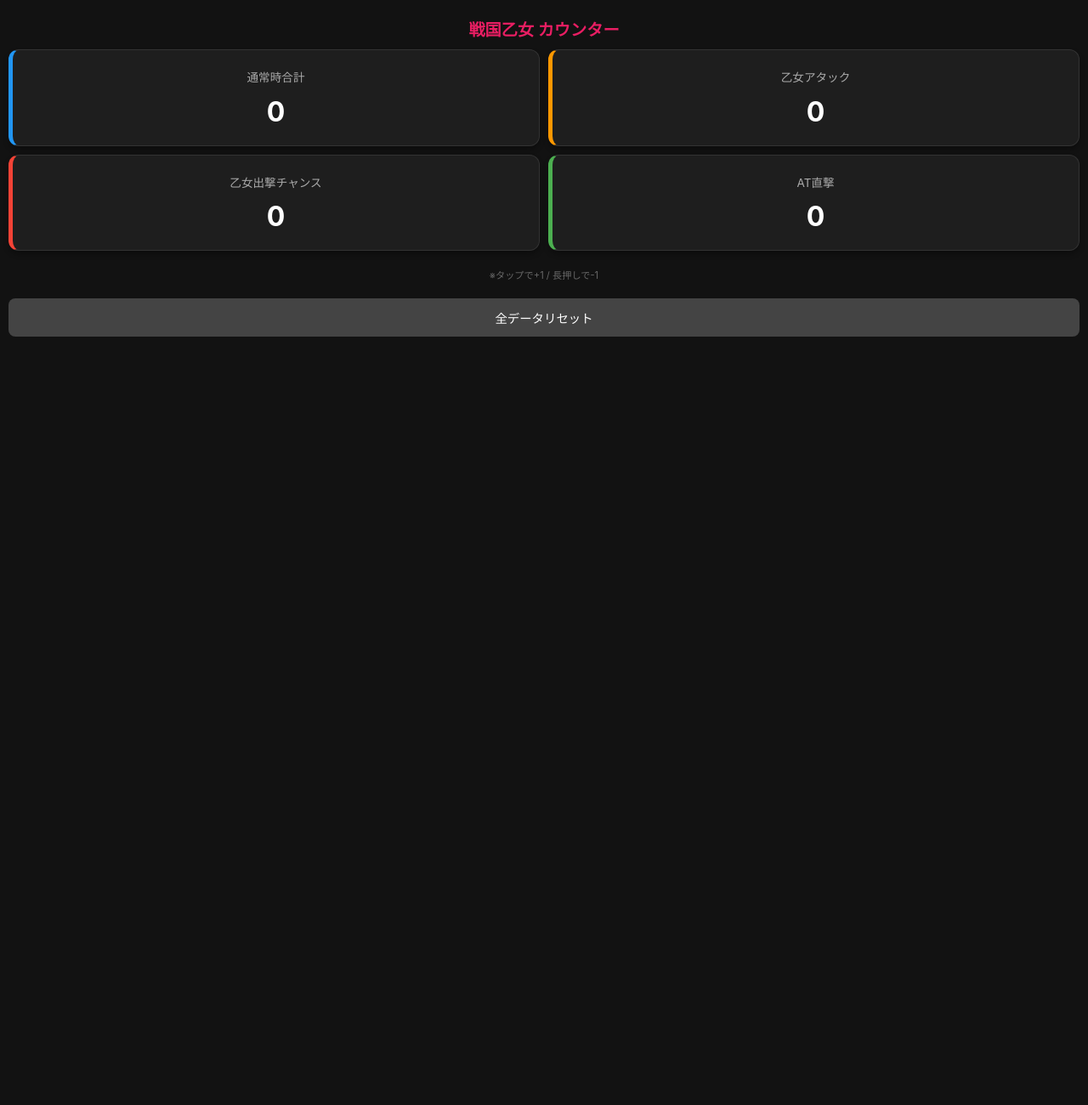
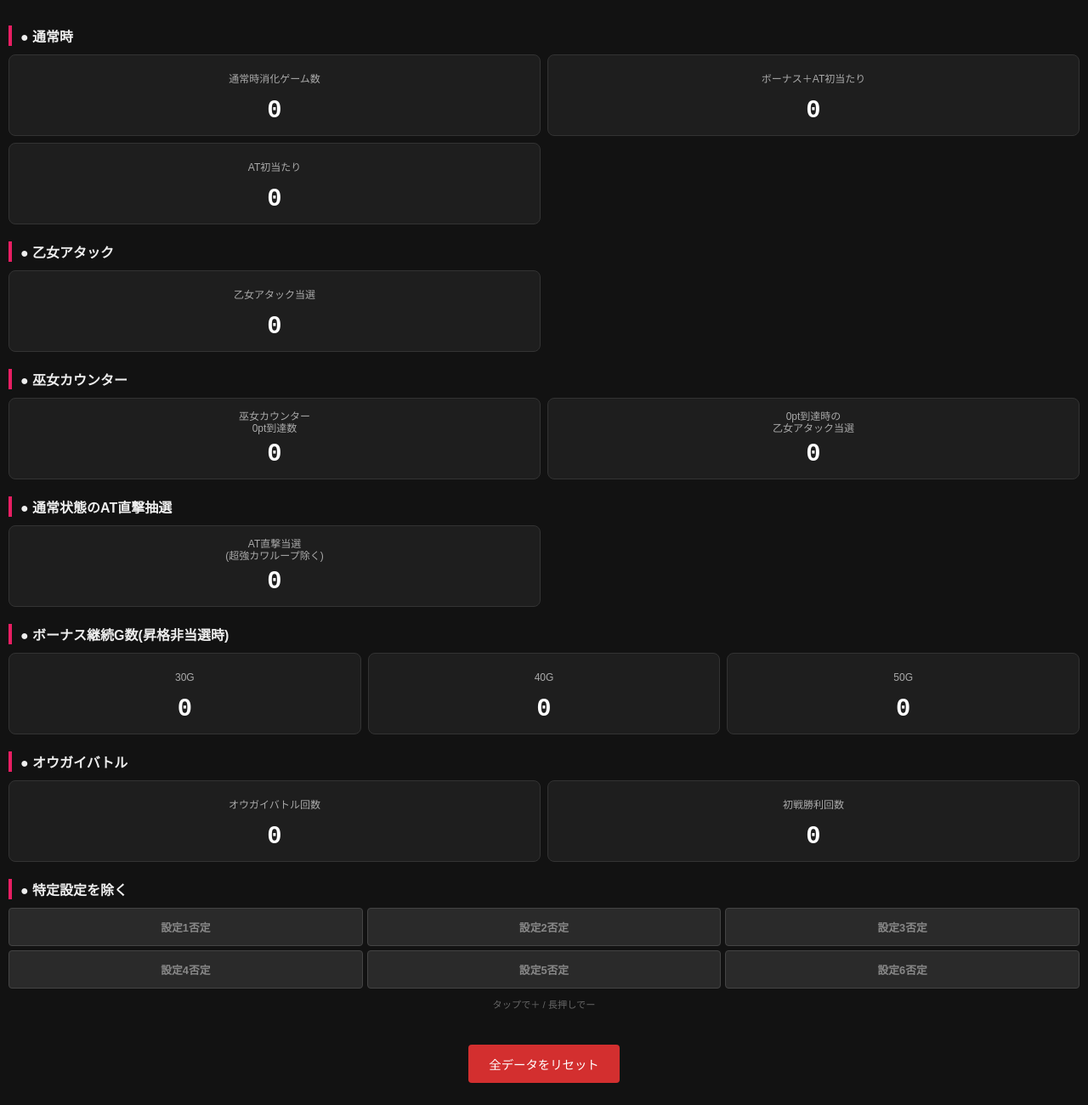
Before and after one commit to tyokemaro/slottool, a plain HTML site: page sengoku_otome_counter/index.html in a window 1280 px wide. Shown: the whole page at 85% size. Before the commit the page ends 800 px from the top, so only its background shows below. Drawn offline with Linux system fonts and the light colour scheme.

Commit message:
Update index.html

```diff
--- a/sengoku_otome_counter/index.html
+++ b/sengoku_otome_counter/index.html
@@ -3,140 +3,122 @@
 <head>
     <meta charset="UTF-8">
     <meta name="viewport" content="width=device-width, initial-scale=1.0, maximum-scale=1.0, user-scalable=no">
-    <title>乙女カウンター</title>
-    <link rel="apple-touch-icon" href="https://via.placeholder.com/180/e91e63/ffffff?text=乙女">
+    <title>乙女4 設定判別</title>
     <style>
-        :root {
-            --bg-color: #121212;
-            --card-bg: #1e1e1e;
-            --text-primary: #ffffff;
-            --accent: #e91e63;
-        }
-        body {
-            font-family: -apple-system, BlinkMacSystemFont, "Segoe UI", Roboto, sans-serif;
-            background-color: var(--bg-color);
-            color: var(--text-primary);
-            margin: 0;
-            padding: 10px;
-            user-select: none; /* テキスト選択防止 */
-            -webkit-user-select: none;
-        }
-        h2 { text-align: center; color: var(--accent); margin: 10px 0; font-size: 1.2rem; }
-
-        .grid {
-            display: grid;
-            grid-template-columns: 1fr 1fr;
-            gap: 10px;
-            margin-bottom: 20px;
-        }
-
-        .counter-card {
-            background: var(--card-bg);
-            border-radius: 12px;
-            padding: 15px;
-            text-align: center;
-            box-shadow: 0 4px 6px rgba(0,0,0,0.3);
-            border: 1px solid #333;
-            active-state: scale(0.95);
-        }
-
-        .label { font-size: 0.85rem; color: #aaa; margin-bottom: 5px; height: 2.4em; display: flex; align-items: center; justify-content: center; }
-        .count { font-size: 2rem; font-weight: bold; margin: 5px 0; color: var(--text-primary); }
-
-        /* ボタン色分け */
-        .btn-normal { border-left: 5px solid #2196f3; }
-        .btn-attack { border-left: 5px solid #ff9800; }
-        .btn-syutsugeki { border-left: 5px solid #f44336; }
-
-        .controls {
-            display: flex;
-            justify-content: space-between;
-            gap: 10px;
-            margin-top: 20px;
-        }
-        button.reset {
-            background: #444;
-            color: #fff;
-            border: none;
-            padding: 12px;
-            border-radius: 8px;
-            flex: 1;
-            font-size: 0.9rem;
-        }
+        :root { --bg: #121212; --card: #1e1e1e; --accent: #e91e63; --text: #fff; --sub: #aaa; }
+        body { font-family: sans-serif; background: var(--bg); color: var(--text); margin: 0; padding: 10px; -webkit-user-select: none; padding-bottom: 100px; }
+        h3 { border-left: 4px solid var(--accent); padding-left: 10px; font-size: 1rem; margin: 20px 0 10px 0; color: #eee; }
+        .grid { display: grid; grid-template-columns: 1fr 1fr; gap: 8px; }
+        .card { background: var(--card); border-radius: 8px; padding: 12px; text-align: center; border: 1px solid #333; cursor: pointer; }
+        .card:active { background: #333; }
+        .label { font-size: 0.75rem; color: var(--sub); margin-bottom: 5px; min-height: 32px; display: flex; align-items: center; justify-content: center; line-height: 1.2; }
+        .count { font-size: 1.8rem; font-weight: bold; font-family: 'Courier New', monospace; }
+        .neg-grid { display: grid; grid-template-columns: repeat(3, 1fr); gap: 5px; }
+        .neg-btn { background: #2a2a2a; border: 1px solid #444; color: #888; padding: 12px 0; border-radius: 4px; font-size: 0.8rem; font-weight: bold; }
+        .neg-btn.active { background: var(--accent); color: #fff; border-color: var(--accent); }
+        .reset-area { margin-top: 40px; text-align: center; }
+        .reset-btn { background: #d32f2f; color: white; border: none; padding: 12px 24px; border-radius: 4px; font-size: 0.9rem; }
+        .help { font-size: 0.7rem; color: #666; text-align: center; margin-top: 10px; }
     </style>
 </head>
 <body>
 
-    <h2>戦国乙女 カウンター</h2>
-
+<h3>● 通常時</h3>
 <div class="grid">
-        <div class="counter-card btn-normal" onclick="countUp('normal')" oncontextmenu="countDown(event, 'normal')">
-            <div class="label">通常時合計</div>
-            <div id="normal" class="count">0</div>
+    <div class="card" onclick="up('g_total', 10)"><div class="label">通常時消化ゲーム数</div><div id="g_total" class="count">0</div></div>
+    <div class="card" onclick="up('bonus_at')"><div class="label">ボーナス＋AT初当たり</div><div id="bonus_at" class="count">0</div></div>
+    <div class="card" onclick="up('at_hit')"><div class="label">AT初当たり</div><div id="at_hit" class="count">0</div></div>
 </div>
 
-        <div class="counter-card btn-attack" onclick="countUp('attack')" oncontextmenu="countDown(event, 'attack')">
-            <div class="label">乙女アタック</div>
-            <div id="attack" class="count">0</div>
+<h3>● 乙女アタック</h3>
+<div class="grid">
+    <div class="card" onclick="up('attack_hit')"><div class="label">乙女アタック当選</div><div id="attack_hit" class="count">0</div></div>
 </div>
 
-        <div class="counter-card btn-syutsugeki" onclick="countUp('syutsugeki')" oncontextmenu="countDown(event, 'syutsugeki')">
-            <div class="label">乙女出撃チャンス</div>
-            <div id="syutsugeki" class="count">0</div>
+<h3>● 巫女カウンター</h3>
+<div class="grid">
+    <div class="card" onclick="up('miko_zero')"><div class="label">巫女カウンター<br>0pt到達数</div><div id="miko_zero" class="count">0</div></div>
+    <div class="card" onclick="up('miko_attack')"><div class="label">0pt到達時の<br>乙女アタック当選</div><div id="miko_attack" class="count">0</div></div>
 </div>
 
-        <div class="counter-card" style="border-left: 5px solid #4caf50;" onclick="countUp('success')" oncontextmenu="countDown(event, 'success')">
-            <div class="label">AT直撃</div>
-            <div id="success" class="count">0</div>
-        </div>
+<h3>● 通常状態のAT直撃抽選</h3>
+<div class="grid">
+    <div class="card" onclick="up('chokugeki')"><div class="label">AT直撃当選<br>(超強カワループ除く)</div><div id="chokugeki" class="count">0</div></div>
 </div>
 
-    <div style="font-size: 0.7rem; color: #666; text-align: center;">
-        ※タップで+1 / 長押しで-1
+<h3>● ボーナス継続G数(昇格非当選時)</h3>
+<div class="grid" style="grid-template-columns: 1fr 1fr 1fr;">
+    <div class="card" onclick="up('g30')"><div class="label">30G</div><div id="g30" class="count">0</div></div>
+    <div class="card" onclick="up('g40')"><div class="label">40G</div><div id="g40" class="count">0</div></div>
+    <div class="card" onclick="up('g50')"><div class="label">50G</div><div id="g50" class="count">0</div></div>
 </div>
 
-    <div class="controls">
-        <button class="reset" onclick="resetAll()">全データリセット</button>
+<h3>● オウガイバトル</h3>
+<div class="grid">
+    <div class="card" onclick="up('ougai_cnt')"><div class="label">オウガイバトル回数</div><div id="ougai_cnt" class="count">0</div></div>
+    <div class="card" onclick="up('ougai_win')"><div class="label">初戦勝利回数</div><div id="ougai_win" class="count">0</div></div>
+</div>
+
+<h3>● 特定設定を除く</h3>
+<div class="neg-grid">
+    <button class="neg-btn" id="n1" onclick="toggleNeg(1)">設定1否定</button>
+    <button class="neg-btn" id="n2" onclick="toggleNeg(2)">設定2否定</button>
+    <button class="neg-btn" id="n3" onclick="toggleNeg(3)">設定3否定</button>
+    <button class="neg-btn" id="n4" onclick="toggleNeg(4)">設定4否定</button>
+    <button class="neg-btn" id="n5" onclick="toggleNeg(5)">設定5否定</button>
+    <button class="neg-btn" id="n6" onclick="toggleNeg(6)">設定6否定</button>
+</div>
+
+<div class="help">タップで＋ / 長押しでー</div>
+
+<div class="reset-area">
+    <button class="reset-btn" onclick="resetAll()">全データをリセット</button>
 </div>
 
 <script>
-        const keys = ['normal', 'attack', 'syutsugeki', 'success'];
+    const keys = ['g_total', 'bonus_at', 'at_hit', 'attack_hit', 'miko_zero', 'miko_attack', 'chokugeki', 'g30', 'g40', 'g50', 'ougai_cnt', 'ougai_win'];
 
-        // 初期表示
-        function updateDisplay() {
-            keys.forEach(key => {
-                document.getElementById(key).innerText = localStorage.getItem(key) || 0;
-            });
+    function up(id, step = 1) {
+        let v = parseInt(localStorage.getItem(id) || 0) + step;
+        localStorage.setItem(id, v);
+        render();
     }
 
-        // カウントアップ
-        function countUp(key) {
-            let val = parseInt(localStorage.getItem(key) || 0);
-            localStorage.setItem(key, val + 1);
-            updateDisplay();
-            // 振動フィードバック (iPhoneは設定次第)
-            if (navigator.vibrate) navigator.vibrate(50);
+    function toggleNeg(n) {
+        let k = 'neg' + n;
+        let v = localStorage.getItem(k) === 'on' ? 'off' : 'on';
+        localStorage.setItem(k, v);
+        render();
     }
 
-        // カウントダウン (長押し/右クリック用)
-        function countDown(e, key) {
-            e.preventDefault();
-            let val = parseInt(localStorage.getItem(key) || 0);
-            if (val > 0) {
-                localStorage.setItem(key, val - 1);
-                updateDisplay();
+    function render() {
+        keys.forEach(k => document.getElementById(k).innerText = localStorage.getItem(k) || 0);
+        for(let i=1; i<=6; i++) {
+            document.getElementById('n'+i).className = localStorage.getItem('neg'+i) === 'on' ? 'neg-btn active' : 'neg-btn';
         }
     }
 
-        // リセット
+    // 長押し(コンテキストメニュー)でマイナス
+    window.oncontextmenu = function(e) {
+        e.preventDefault();
+        let card = e.target.closest('.card');
+        if (card) {
+            let id = card.querySelector('.count').id;
+            let step = (id === 'g_total') ? 10 : 1;
+            let v = Math.max(0, parseInt(localStorage.getItem(id) || 0) - step);
+            localStorage.setItem(id, v);
+            render();
+        }
+    };
+
     function resetAll() {
-            if (confirm('すべてのカウントをリセットしますか？')) {
-                keys.forEach(key => localStorage.setItem(key, 0));
-                updateDisplay();
+        if(confirm('全てのデータをリセットしますか？')) {
+            localStorage.clear();
+            render();
         }
     }
 
-        updateDisplay();
+    render();
 </script>
 </body>
 </html>
```
Lines whose indentation alone changed are shown as unchanged.
